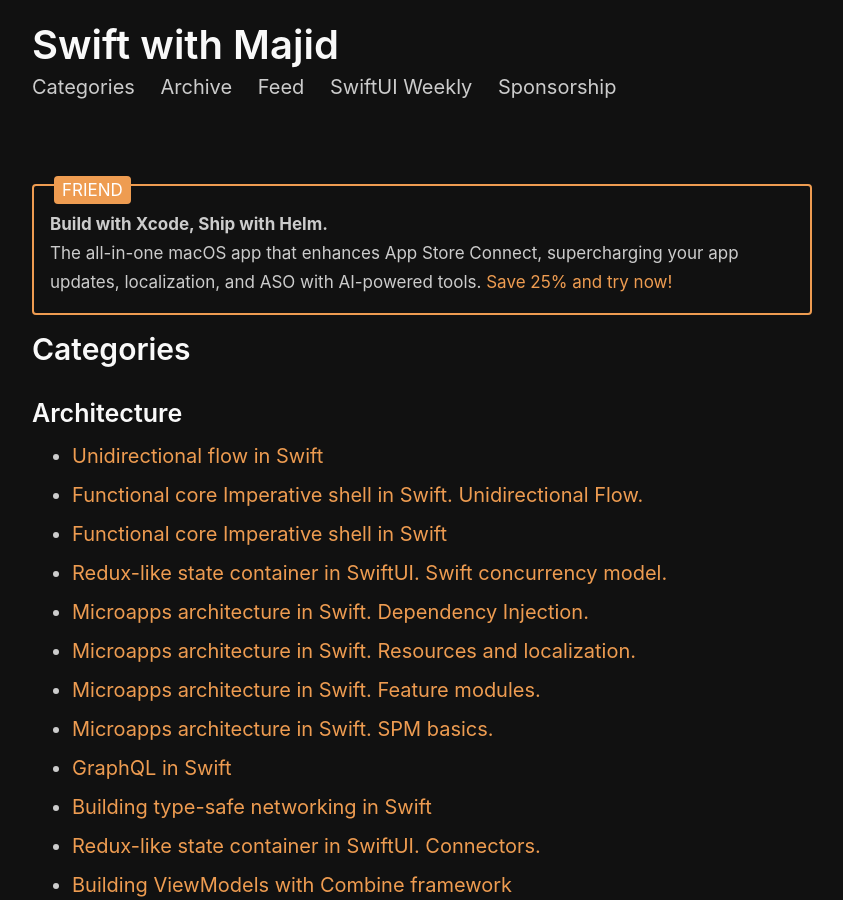
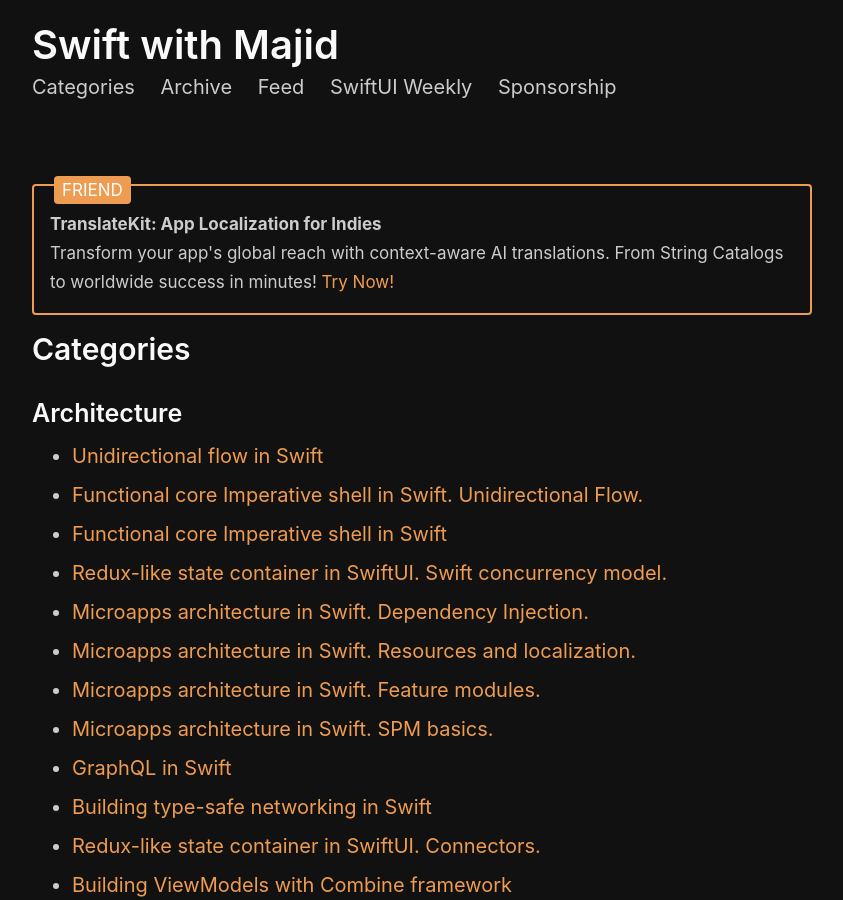
Before and after one commit to mecid/mecid.github.io, a Jekyll site: the page built from categories.html, in a window 1280 px wide and 900 px high. Shown: the whole window, without its empty margins (218-1061 px from the left). Built offline with Jekyll 4.4.1, drawn with Linux system fonts in a browser that asks for light colours.

Commit message:
friend changed

```diff
--- a/_includes/friends.html
+++ b/_includes/friends.html
@@ -4,8 +4,13 @@
 <!--        Compare designs, show rulers, add a grid, quick actions for recent builds. Create recordings with touches & audio, trim and export them into MP4 or GIF and share them anywhere using drag & drop. Add bezels to screenshots and videos. <a href="https://gumroad.com/a/931293139/ftvbh">Try now</a>-->
 <!--    </span>-->
 
+<!--<span>-->
+<!--    <b>Build with Xcode, Ship with Helm. </b> <br>-->
+<!--    The all-in-one macOS app that enhances App Store Connect, supercharging your app updates, localization, and ASO with AI-powered tools. <a href="https://gumroad.com/a/95873555/ymbbmh"> Save 25% and try now! </a>-->
+<!--</span>-->
+
 <span>
-    <b>Build with Xcode, Ship with Helm. </b> <br>
-    The all-in-one macOS app that enhances App Store Connect, supercharging your app updates, localization, and ASO with AI-powered tools. <a href="https://gumroad.com/a/95873555/ymbbmh"> Save 25% and try now! </a>
+    <b>TranslateKit: App Localization for Indies</b> <br>
+    Transform your app's global reach with context-aware AI translations. From String Catalogs to worldwide success in minutes! <a href="https://t.co/kG65LJaA5s">Try Now!</a>
 </span>
 </div>
```
